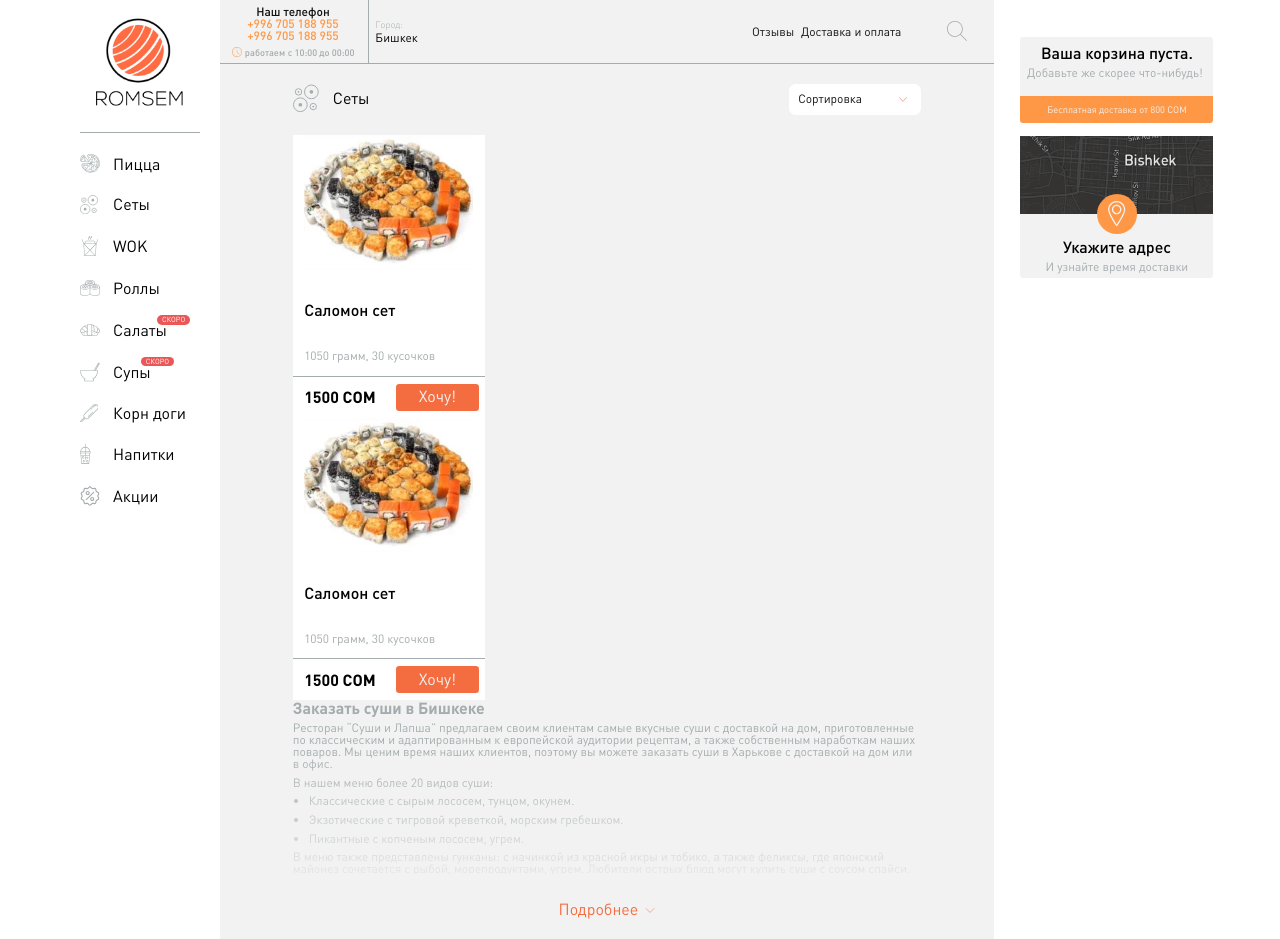
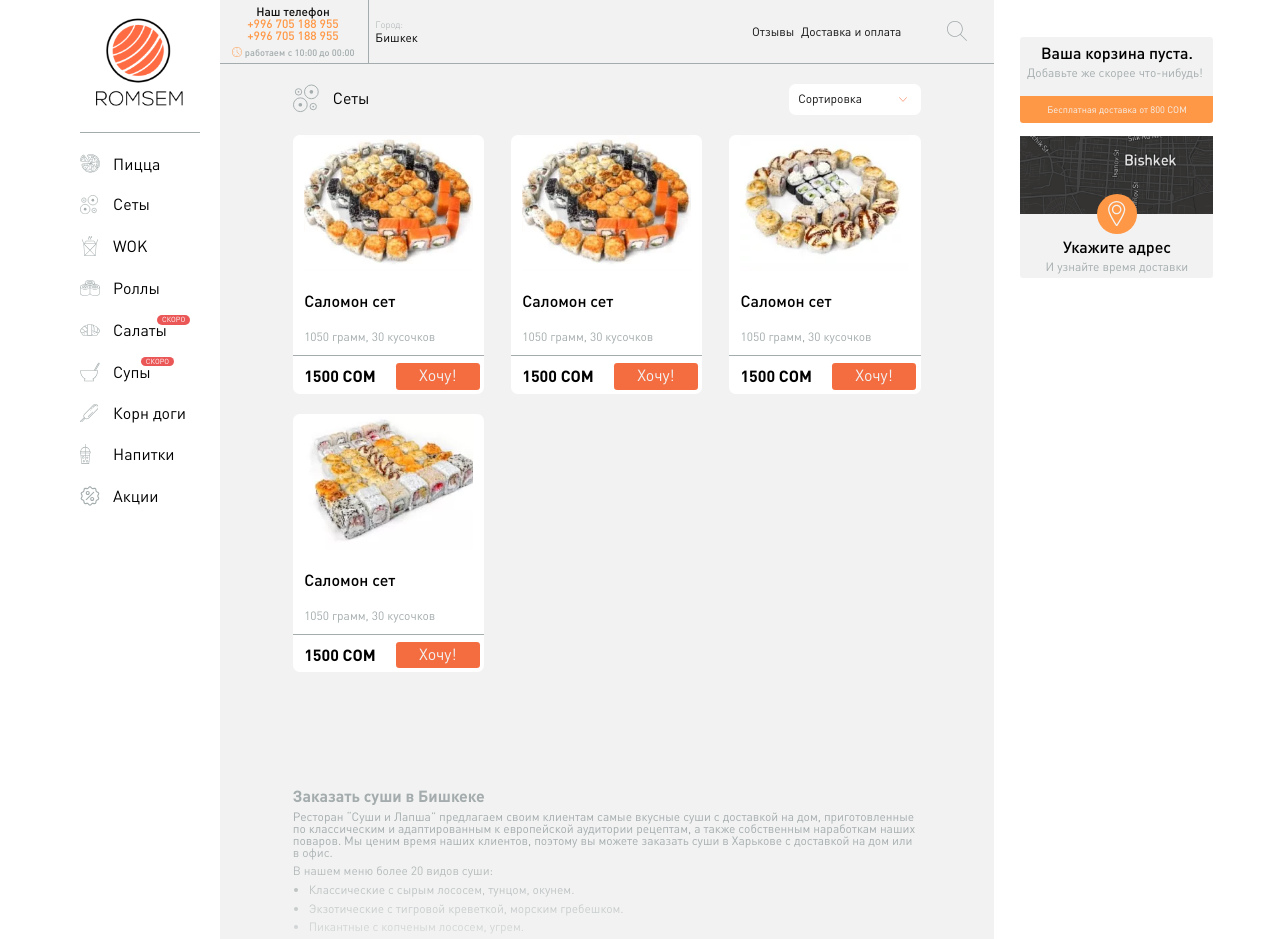
Before and after one commit to Anton1997Kovalev/romsem, a PHP site: page /sets.php in a window 1280 px wide. Shown: the top 939 px of the page. Run offline with PHP 8.4, Linux system fonts and the light colour scheme.

Commit message:
ready page 'set'

```diff
--- a/css/style.css
+++ b/css/style.css
@@ -1354,29 +1354,14 @@ h3 {
 
 /* ------------------------- main-discount END ---------------------- */
 
+.product-card {
+	background: #FFFFFF;
+}
+
 .actual-products {
 	display: none;
-}
-
-.product-card {
-	background: #FFFFFF;
-}
-
-@media screen and (min-width: 1024px) {
-	.actual-products {
-		display: block;
 	margin-bottom: 5rem;
 	overflow: hidden;
-	}
-
-	.actual-products__container {}
-
-	.actual-products__content {}
-
-
-	.actual-products__labels {
-		display: flex;
-		margin-bottom: 3rem;
 }
 
 .actual-products__label {
@@ -1416,65 +1401,123 @@ h3 {
 	display: block;
 }
 
+.actual-products__slider-wrapper {
+	display: block;
+}
+
 .product-card {
-		max-width: 28.9rem;
-		padding: 0.1rem 0 1rem;
-	}
-
-	.product-card__img {
-		padding: 0 1.9rem 0 1.7rem;
-		margin-bottom: 3rem;
-	}
-
-	.product-card__img img {
-		display: block;
-		height: 20.3rem;
-		width: 100%;
-		object-fit: cover;
-	}
-
-	.product-card__info {
-		padding: 0 0.9rem 2rem 1.7rem;
-		border-bottom: 1px solid var(--grey2);
+	display: grid;
+	grid-template-columns: 10rem 1fr;
+	grid-column-gap: 1.5rem;
+	padding: 1.8rem 1rem 1.8rem 1.8rem;
+	margin-bottom: 1rem;
+	border-radius: 1rem;
+	-webkit-border-radius: 1rem;
+	-moz-border-radius: 1rem;
+	-ms-border-radius: 1rem;
+	-o-border-radius: 1rem;
 }
 
 .product-card__label {
 	font-family: var(--ff-dinPro500);
 	font-weight: 500;
-		font-size: 2.4rem;
-		line-height: 100%;
-		color: #000000;
-		margin-bottom: 3rem;
-		min-height: 6rem;
-		display: flex;
-		align-items: center;
+	font-size: 1.4rem;
+	line-height: 100%;
+	color: var(--black2);
+	margin-bottom: .5rem;
 }
 
 .product-card__ingredients {
 	font-family: var(--ff-dinPro400);
-		font-size: 1.8rem;
+	font-weight: normal;
+	font-size: 1.4rem;
 	line-height: 100%;
 	color: var(--grey2);
+	margin-bottom: 1.8rem;
 }
 
 .product-card__row {
-		padding: 1.1rem 0.9rem 0 1.7rem;
 	display: grid;
-		grid-template-columns: minmax(10.8rem, 1fr) 1fr;
-		grid-column-gap: 1.2rem;
+	grid-template-columns: 1fr 1fr;
 	align-items: center;
+	grid-column-gap: 1rem;
 }
 
 .product-card__price {
 	font-family: var(--ff-dinPro700);
-		font-size: 2.4rem;
-		line-height: 100%;
-		color: #000000;
+	font-weight: 700;
+	font-size: 1.8rem;
+	line-height: 100%;
+	color: var(--black2)
 }
 
 .product-card__btn a {
 	padding: 0;
 	width: 100%;
+	height: 2.6rem;
+	font-size: 1.8rem;
+	line-height: 100%;
+}
+
+@media screen and (min-width: 1024px) {
+	.actual-products {
+		display: block;
+	}
+
+	.actual-products__labels {
+		display: flex;
+		margin-bottom: 3rem;
+	}
+
+	.actual-products__slider-wrapper {
+		display: flex;
+	}
+
+	.product-card {
+		max-width: 28.9rem;
+		width: 100%;
+		display: block;
+		padding: 0.1rem 0 .6rem;
+		margin-bottom: 0;
+		margin-right: 4rem;
+	}
+
+	.product-card:last-child {
+		margin-right: 0;
+	}
+
+	.product-card__img {
+		padding: 0 1.7rem;
+		margin-bottom: 1.5rem;
+	}
+
+	.product-card__img img {
+		display: block;
+	}
+
+	.product-card__info {
+		padding: 0 1.7rem;
+	}
+
+	.product-card__label {
+		font-size: 2.4rem;
+		line-height: 100%;
+		margin-bottom: 1.5rem;
+		max-width: 23.2rem;
+		min-height: 6rem;
+		display: flex;
+		align-items: center;
+	}
+
+	.product-card__ingredients {
+		font-size: 1.8rem;
+		line-height: 100%;
+	}
+
+	.product-card__row {
+		padding: 1.1rem .7rem 0 1.7rem;
+		border-top: 0.5px solid var(--grey2);
+		grid-column-gap: 1.2rem;
 	}
 
 	.slider-controls__arrow {
@@ -1503,6 +1546,17 @@ h3 {
 		-moz-transition: all 150ms ease-out;
 		-ms-transition: all 150ms ease-out;
 		-o-transition: all 150ms ease-out;
+	}
+
+	.product-card__btn a {
+		font-size: 2.4rem;
+		line-height: 100%;
+		height: 4rem;
+	}
+
+	.product-card__price {
+		font-size: 2.4rem;
+		line-height: 100%;
 	}
 
 	.slider-controls__arrow.left {
@@ -2186,47 +2240,27 @@ h3 {
 
 /* ------------------------- box-products -------------------------- */
 
-.box-products {}
-
-.box-products__container {}
-
-.box-products__content {}
-
-.box-products__list {}
-
-.box-product__card {}
-
-.product-card {}
-
-.box-product__img {}
-
-.product-card__img {}
-
-.box-product__info {}
-
-.product-card__info {}
-
-.box-product__label {}
-
-.product-card__label {}
-
-.box-product__ingredients {}
-
-.product-card__ingredients {}
-
-.box-product__row {}
-
-.product-card__row {}
-
-.box-product__price {}
-
-.product-card__price {}
-
-.box-product__btn {}
-
-.product-card__btn {}
-
-.btn {}
+.box-products {
+	margin-bottom: 6rem;
+}
+
+@media screen and (min-width: 1024px) {
+	.box-products {
+		margin-bottom: 17.4rem;
+	}
+
+	.box-products__list {
+		display: grid;
+		grid-template-columns: 1fr 1fr 1fr;
+		grid-column-gap: 4rem;
+		grid-row-gap: 3rem;
+	}
+
+	.box-product {
+		max-width: 100%;
+		margin-right: 0;
+	}
+}
 
 /* ------------------------- box-products END -------------------------- */
 
--- a/js/script.js
+++ b/js/script.js
@@ -111,17 +111,21 @@ $(document).ready(function () {
 		},*/
 	});
 
+	if ($(window).width() > 1024) {
 		const filterSlider = new Swiper('.actual-products__slider', {
 			// Optional parameters
 			/*direction: 'vertical',*/
 			loop: false,
-		slidesPerView: 3,
-		spaceBetween: 40,
+			slidesPerView: 'auto',
+			spaceBetween: 0,
 			navigation: {
 				nextEl: '.actual-products__slider-controls .slider-controls__arrow.right',
 				prevEl: '.actual-products__slider-controls .slider-controls__arrow.left',
 			},
 		});
+	}
+
+
 
 	$('.actual-product__label__js').on('click', function () {
 		$(this).addClass('_active');
--- a/sets.php
+++ b/sets.php
@@ -72,47 +72,103 @@
 							<div class="box-products__container container">
 								<div class="box-products__content">
 									<div class="box-products__list">
-										<div class="box-product__card product-card">
-											<div class="box-product__img product-card__img">
+										<div class="product-card box-product">
+											<div class="product-card__img box-product__img">
 												<picture>
 													<source srcset="img/filter-product/set-min.webp" type="image/webp">
 													<img src="img/filter-product/set-min.jpg" alt="">
 												</picture>
 											</div>
-											<div class="box-product__info product-card__info">
-												<div class="box-product__label product-card__label">
+											<div class="product-card__block box-product__block">
+												<div class="product-card__info box-product__info">
+													<div class="product-card__label box-product__label">
 														Саломон сет
 													</div>
-												<div class="box-product__ingredients product-card__ingredients">
+													<div class="product-card__ingredients box-product__ingredients">
 														1050 грамм, 30 кусочков
 													</div>
 												</div>
-											<div class="box-product__row product-card__row">
-												<div class="box-product__price product-card__price">1500 СОМ</div>
-												<div class="box-product__btn product-card__btn btn">
+												<div class="product-card__row box-product__row">
+													<div class="product-card__price box-product__price">1500 СОМ
+													</div>
+													<div class="product-card__btn box-product__btn btn">
 														<a href="#">Хочу!</a>
 													</div>
 												</div>
 											</div>
-										<div class="box-product__card product-card">
-											<div class="box-product__img product-card__img">
+										</div>
+										<div class="product-card box-product">
+											<div class="product-card__img box-product__img">
 												<picture>
 													<source srcset="img/filter-product/set-min.webp" type="image/webp">
 													<img src="img/filter-product/set-min.jpg" alt="">
 												</picture>
 											</div>
-											<div class="box-product__info product-card__info">
-												<div class="box-product__label product-card__label">
+											<div class="product-card__block box-product__block">
+												<div class="product-card__info box-product__info">
+													<div class="product-card__label box-product__label">
 														Саломон сет
 													</div>
-												<div class="box-product__ingredients product-card__ingredients">
+													<div class="product-card__ingredients box-product__ingredients">
 														1050 грамм, 30 кусочков
 													</div>
 												</div>
-											<div class="box-product__row product-card__row">
-												<div class="box-product__price product-card__price">1500 СОМ</div>
-												<div class="box-product__btn product-card__btn btn">
+												<div class="product-card__row box-product__row">
+													<div class="product-card__price box-product__price">1500 СОМ
+													</div>
+													<div class="product-card__btn box-product__btn btn">
 														<a href="#">Хочу!</a>
+													</div>
+												</div>
+											</div>
+										</div>
+										<div class="product-card box-product">
+											<div class="product-card__img box-product__img">
+												<picture>
+													<source srcset="img/filter-product/set2-min.webp" type="image/webp">
+													<img src="img/filter-product/set2-min.jpg" alt="">
+												</picture>
+											</div>
+											<div class="product-card__block box-product__block">
+												<div class="product-card__info box-product__info">
+													<div class="product-card__label box-product__label">
+														Саломон сет
+													</div>
+													<div class="product-card__ingredients box-product__ingredients">
+														1050 грамм, 30 кусочков
+													</div>
+												</div>
+												<div class="product-card__row box-product__row">
+													<div class="product-card__price box-product__price">1500 СОМ
+													</div>
+													<div class="product-card__btn box-product__btn btn">
+														<a href="#">Хочу!</a>
+													</div>
+												</div>
+											</div>
+										</div>
+										<div class="product-card box-product">
+											<div class="product-card__img box-product__img">
+												<picture>
+													<source srcset="img/filter-product/set3-min.webp" type="image/webp">
+													<img src="img/filter-product/set3-min.jpg" alt="">
+												</picture>
+											</div>
+											<div class="product-card__block box-product__block">
+												<div class="product-card__info box-product__info">
+													<div class="product-card__label box-product__label">
+														Саломон сет
+													</div>
+													<div class="product-card__ingredients box-product__ingredients">
+														1050 грамм, 30 кусочков
+													</div>
+												</div>
+												<div class="product-card__row box-product__row">
+													<div class="product-card__price box-product__price">1500 СОМ
+													</div>
+													<div class="product-card__btn box-product__btn btn">
+														<a href="#">Хочу!</a>
+													</div>
 												</div>
 											</div>
 										</div>
```
Also changed, not shown: inc/actual-products.php (+48 -40 lines). Lines whose indentation alone changed are shown as unchanged.
